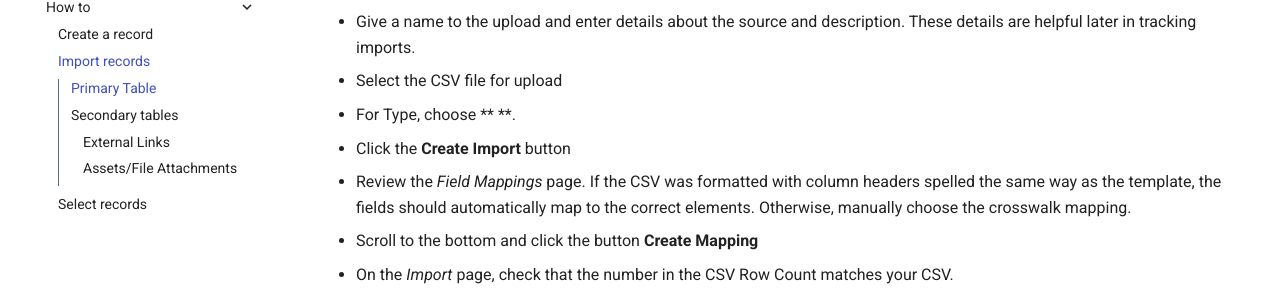
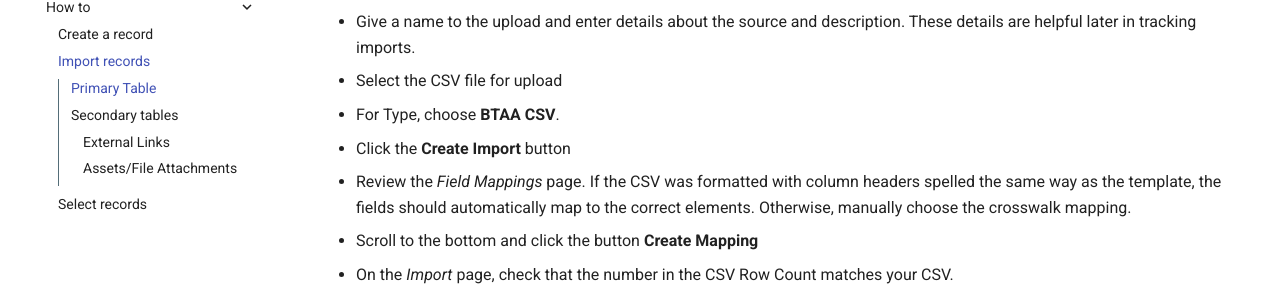
Before and after one commit to geobtaa/geoblacklight_admin_docs, an MkDocs documentation site: the page built from docs/import.md, in a window 1280 px wide and 900 px high, scrolled down 398 px. Shown: the part 155-453 px from the top of the window. Built offline with MkDocs 1.6.1 and Material for MkDocs 9.7.7, drawn with Linux system fonts in a browser that asks for light colours.

Commit message:
Import type

```diff
--- a/docs/import.md
+++ b/docs/import.md
@@ -17,7 +17,7 @@ The Primary table holds the metadata for each item.
 	- Go to Admin Tools and select Imports. Click **New Import**.
 	- Give a name to the upload and enter details about the source and description. These details are helpful later in tracking imports.
 	- Select the CSV file for upload
-	- For Type, choose ** **.
+	- For Type, choose **BTAA CSV**.
 	- Click the **Create Import** button
 	- Review the _Field Mappings_ page. If the CSV was formatted with column headers spelled the same way as the template, the fields should automatically map to the correct elements. Otherwise, manually choose the crosswalk mapping.
 	- Scroll to the bottom and click the button **Create Mapping**
```
